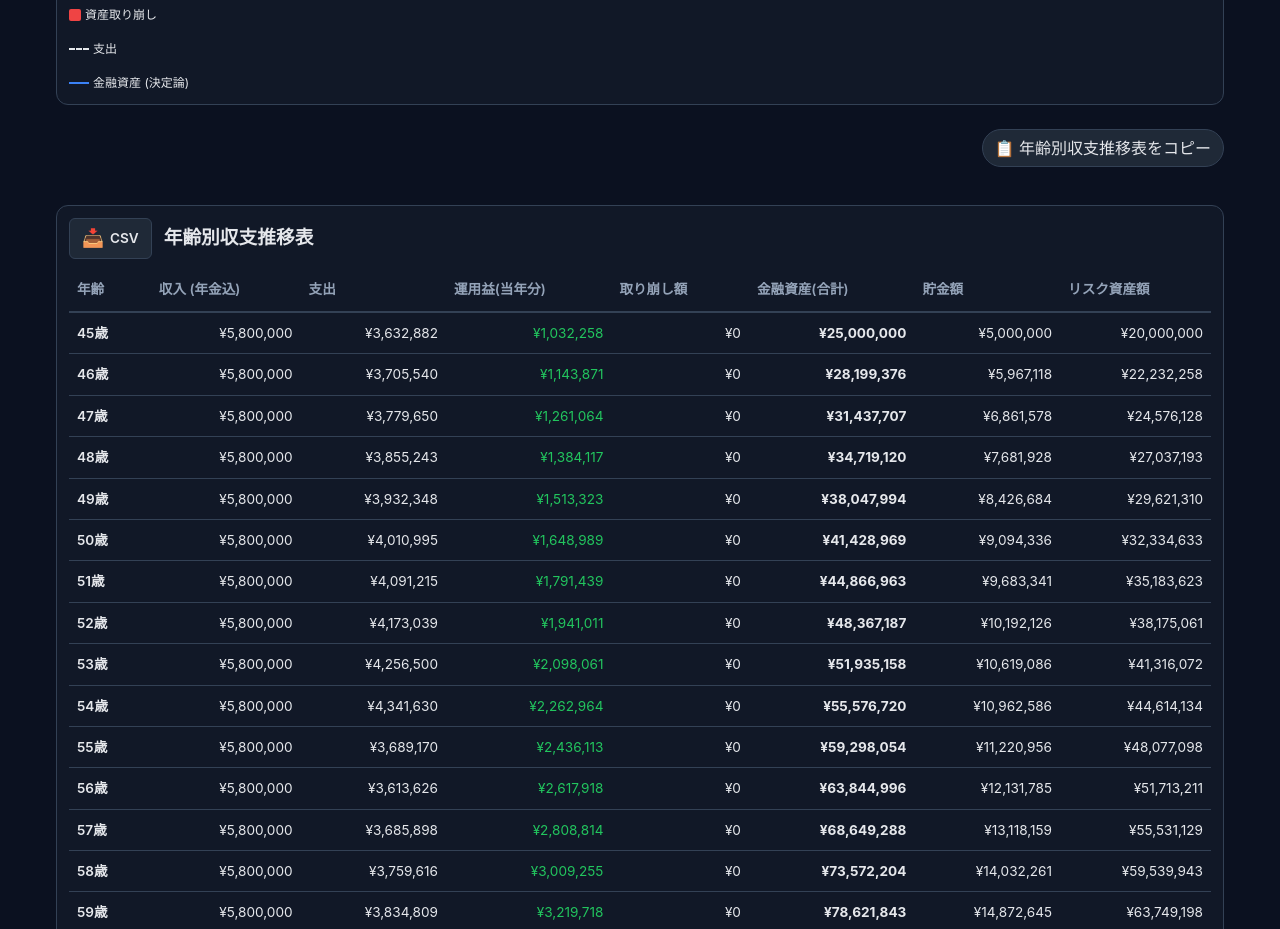
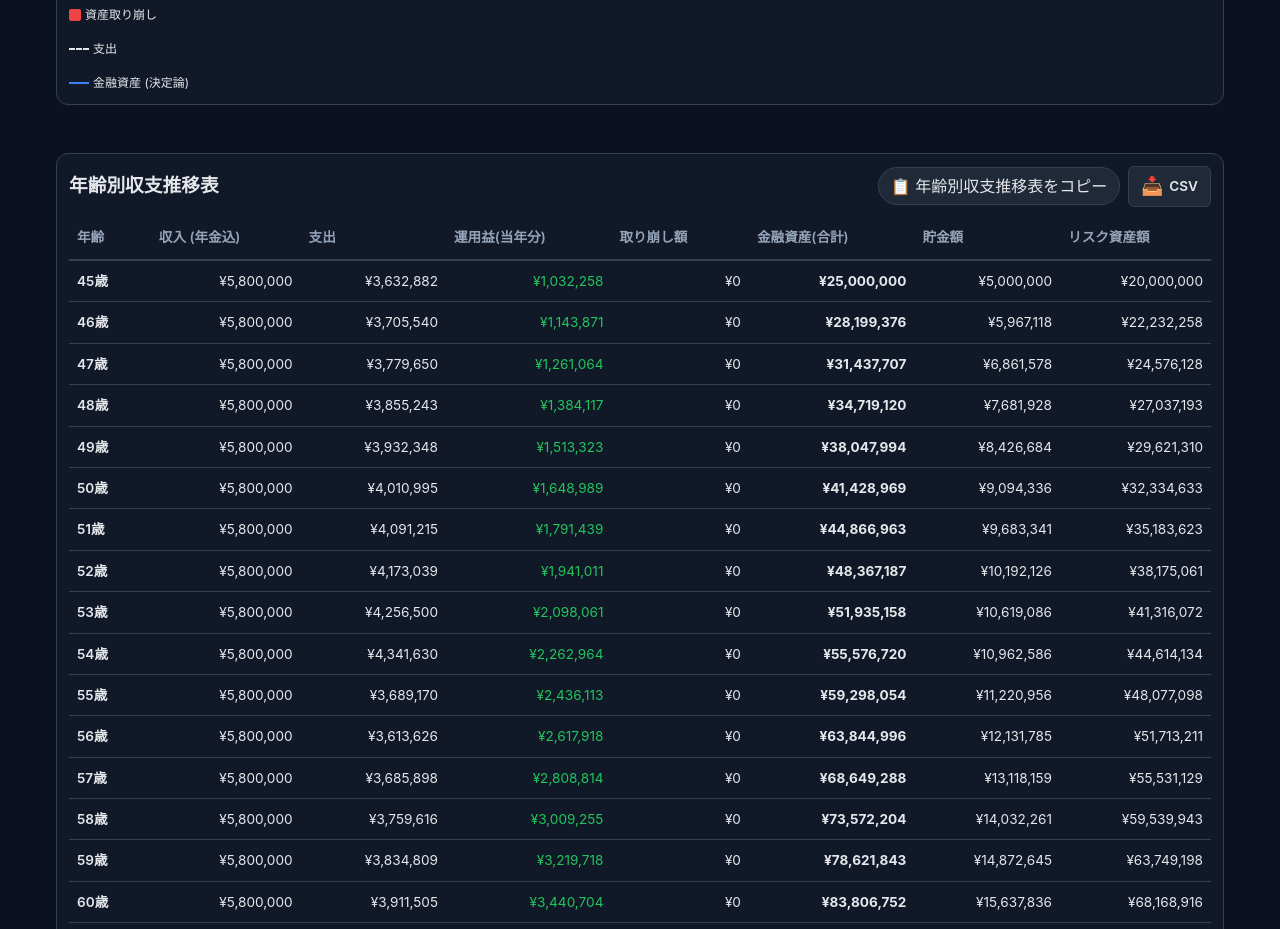
Before and after one commit to freddiefujiwara/fire, a Vue app: page /fire/1 in a window 1280 px wide. Shown: the part 1700-2629 px from the top of the page. Built offline with nearby package versions, Linux system fonts and the light colour scheme.

Commit message:
Move annual table copy button into table header

```diff
--- a/src/components/FireSimulationTable.vue
+++ b/src/components/FireSimulationTable.vue
@@ -1,8 +1,10 @@
 <script setup>
 import { formatYen } from "@/domain/format";
+import CopyButton from "@/components/CopyButton.vue";
 
 defineProps({
   data: { type: Array, required: true },
+  copyValue: { type: [Function, String], default: "" },
 });
 
 defineEmits(["download"]);
@@ -11,11 +13,18 @@ defineEmits(["download"]);
 <template>
   <div class="chart-card simulation-table-card">
     <div class="table-header">
+      <h3 class="section-title">年齢別収支推移表</h3>
+      <div class="table-actions">
+        <CopyButton
+          label="📋 年齢別収支推移表をコピー"
+          :copy-value="copyValue"
+          disabled-on-privacy
+        />
       <button type="button" class="download-btn" @click.stop="$emit('download')" title="CSVダウンロード / 共有">
         <span class="icon">📥</span>
         <span class="label">CSV</span>
       </button>
-      <h3 class="section-title">年齢別収支推移表</h3>
+      </div>
     </div>
     <div class="table-wrapper">
       <table class="simulation-table">
@@ -57,11 +66,17 @@ defineEmits(["download"]);
 .table-header {
   display: flex;
   align-items: center;
-  gap: 12px;
+  justify-content: space-between;
+  gap: 16px;
   margin-bottom: 8px;
 }
 .table-header .section-title {
   margin: 0;
+}
+.table-actions {
+  display: flex;
+  align-items: center;
+  gap: 8px;
 }
 .download-btn {
   display: flex;
--- a/src/views/FireSimulator.vue
+++ b/src/views/FireSimulator.vue
@@ -403,14 +403,11 @@ const {
 
     <div class="main-visualization">
       <FireSimulationChart :data="annualSimulationData" :annotations="chartAnnotations" :monte-carlo-paths="monteCarloResults" />
-      <div class="copy-actions table-copy-action">
-        <CopyButton
-          label="📋 年齢別収支推移表をコピー"
-          :copy-value="copyAnnualTable"
-          disabled-on-privacy
-        />
-      </div>
-      <FireSimulationTable :data="annualSimulationData" @download="downloadAnnualTableCsv" />
+      <FireSimulationTable
+        :data="annualSimulationData"
+        :copy-value="copyAnnualTable"
+        @download="downloadAnnualTableCsv"
+      />
     </div>
 
   </section>
```
Also changed, not shown: 1 other file (tests, documents, lock files or other folders).
